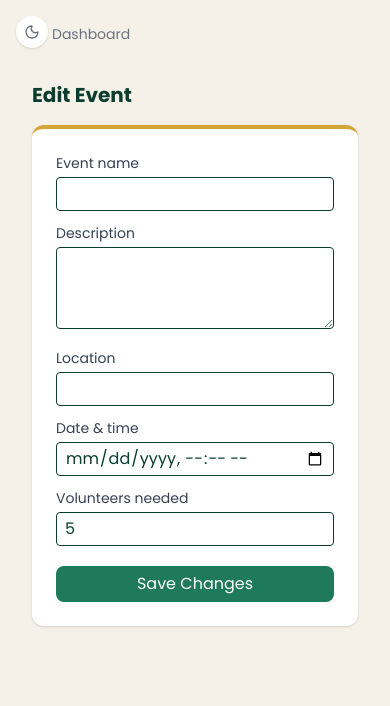
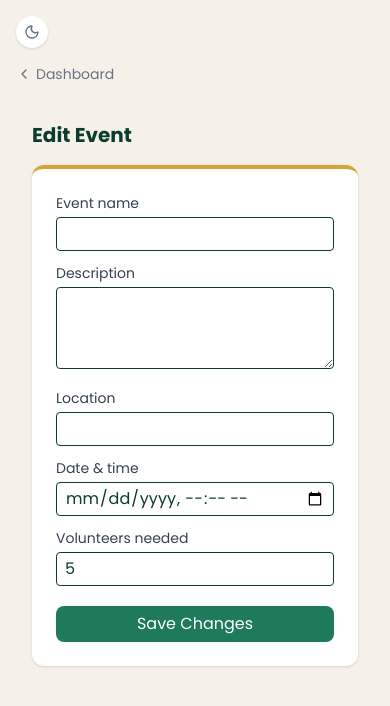
Before and after one commit to summayahjoyia/msa-volunteer-portal, a Next.js app: page /admin/edit-event/1 in a window 390 px wide. Shown: the top 706 px of the page. Built offline with nearby package versions, Linux system fonts and the light colour scheme; no server answers; the database is empty.

Commit message:
AdminNav fix

```diff
--- a/app/components/AdminNav.tsx
+++ b/app/components/AdminNav.tsx
@@ -3,7 +3,7 @@ import { ChevronLeft } from 'lucide-react'
 
 export default function AdminNav() {
   return (
-    <div className="max-w-3xl mx-auto px-8 pt-6">
+    <div className="max-w-3xl mx-auto px-4 sm:px-8 pt-16 sm:pt-6">
       <Link
         href="/admin"
         className="inline-flex items-center gap-1 text-sm text-gray-500 hover:text-msa-green-dark transition"
```
